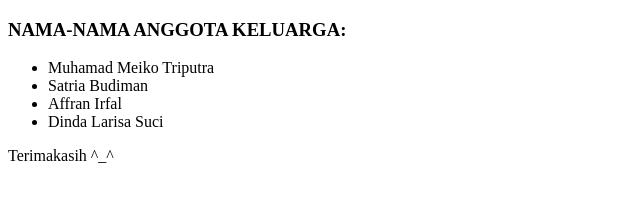
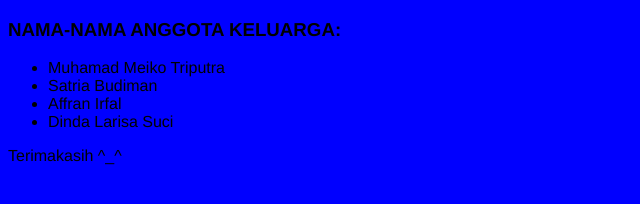
Before and after one commit to meikotrip/coba-git, a plain HTML site: page index.html in a window 1280 px wide. Shown: the whole page, without its empty margins (0-640 px from the left). Drawn offline with Linux system fonts and the light colour scheme.

Commit message:
Menambahkan file style.css

```diff
--- a/index.html
+++ b/index.html
@@ -4,6 +4,7 @@
     <meta charset="UTF-8">
     <meta http-equiv="X-UA-Compatible" content="IE=edge">
     <meta name="viewport" content="width=device-width, initial-scale=1.0">
+    <link rel="stylesheet" href="style.css">
     <title>Coba Git</title>
 </head>
 <body>
--- /dev/null
+++ b/style.css
@@ -0,0 +1,4 @@
+body{
+    background-color: blue;
+    font-family: Helvetica;
+}
```
